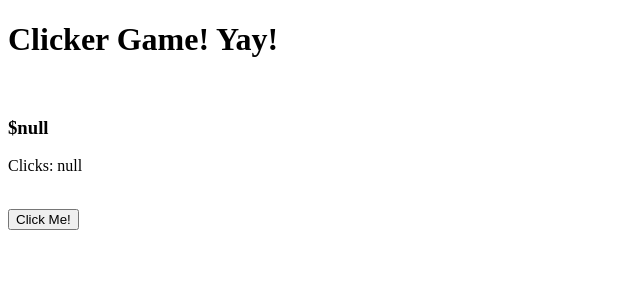
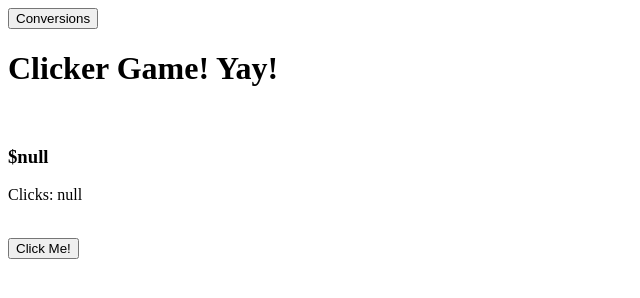
Before and after one commit to EpicLifeDog/Clicker-Game, a plain HTML site: page index.html in a window 1280 px wide. Shown: the whole page, without its empty margins (0-640 px from the left). Drawn offline with Linux system fonts and the light colour scheme.

Commit message:
Update index.html

```diff
--- a/index.html
+++ b/index.html
@@ -5,6 +5,8 @@
     <title>Untitled Clicker Game</title>
   </head>
   <body>
+
+    <button onclick="location.href='conversions.html'">Conversions</button>
 
     <h1>Clicker Game! Yay!</h1>
     <p id="save"></p>
```
Lines whose indentation alone changed are shown as unchanged.
